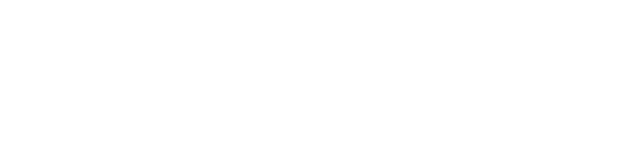
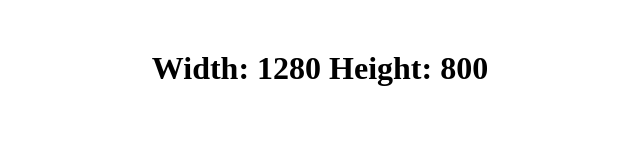
Before and after one commit to acciojob/screen-size-shaikh-yusuf, a website: page main.html in a window 1280 px wide. Shown: the whole page, without its empty margins (320-960 px from the left). Drawn offline with Linux system fonts and the light colour scheme.

Commit message:
created a submission

```diff
--- a/main.html
+++ b/main.html
@@ -7,6 +7,9 @@
 </head>
 
 <body>
+	<div id="sizeInfo">
+  <h1 id="sizeText"></h1>
+</div>
 	<!-- the entire body must be written by student -->
     <script type="text/javascript" src="./script.js">
 </script>
--- a/script.js
+++ b/script.js
@@ -1 +1,16 @@
 //your JS code here. If required.
+function updateSize() {
+    // Get the width and height of the window
+    const width = window.innerWidth;
+    const height = window.innerHeight;
+
+    // Update the content of the h1 tag
+    const sizeText = document.getElementById('sizeText');
+    sizeText.textContent = `Width: ${width} Height: ${height}`;
+  }
+
+  // Initial call to set the initial size
+  updateSize();
+
+  // Add an event listener for window resize
+  window.addEventListener('resize', updateSize);
--- a/styles.css
+++ b/styles.css
@@ -1 +1,5 @@
 /*  your css code here. If applicable */
+    #sizeInfo {
+      text-align: center;
+      margin-top: 50px;
+    }
```
